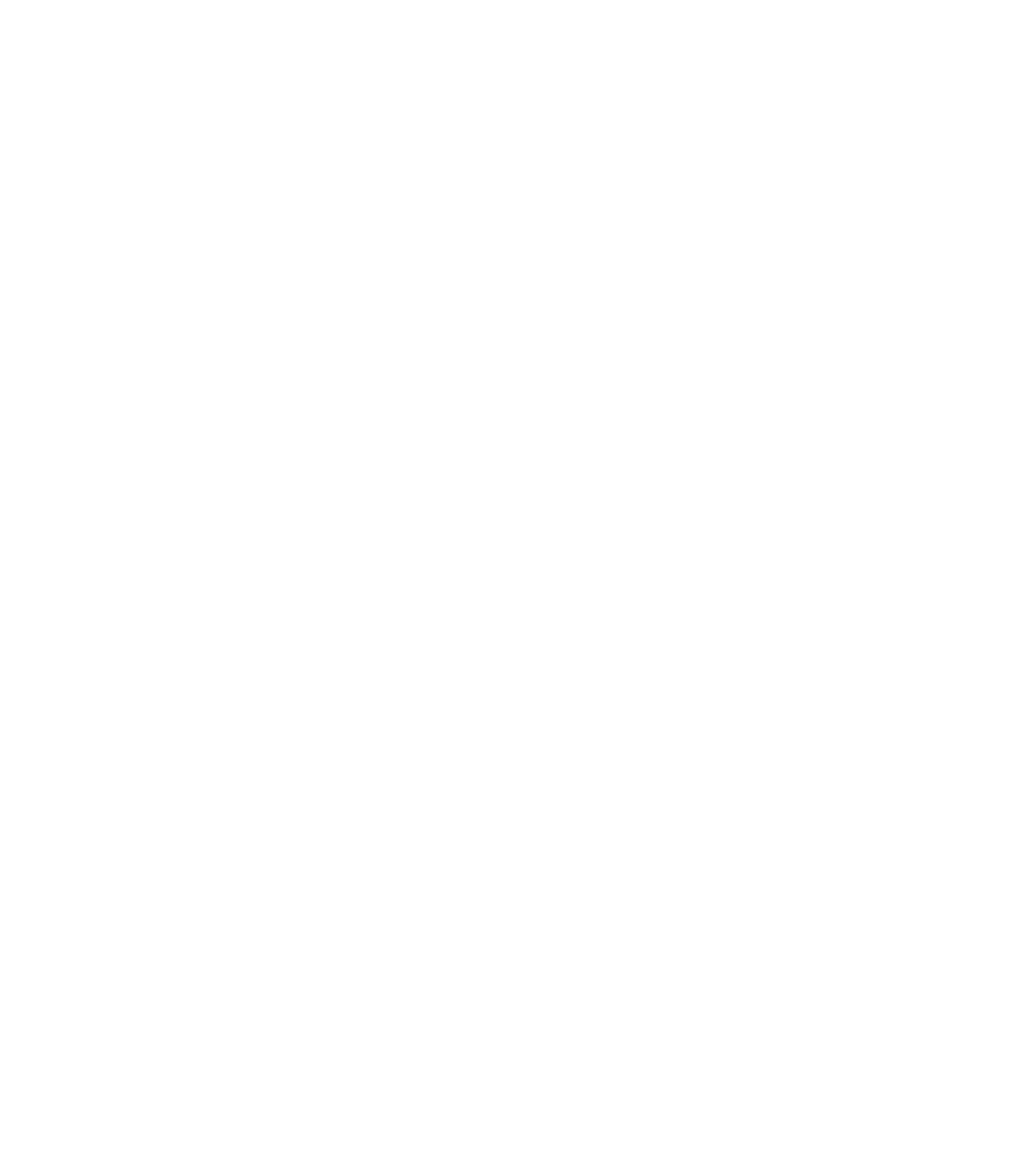
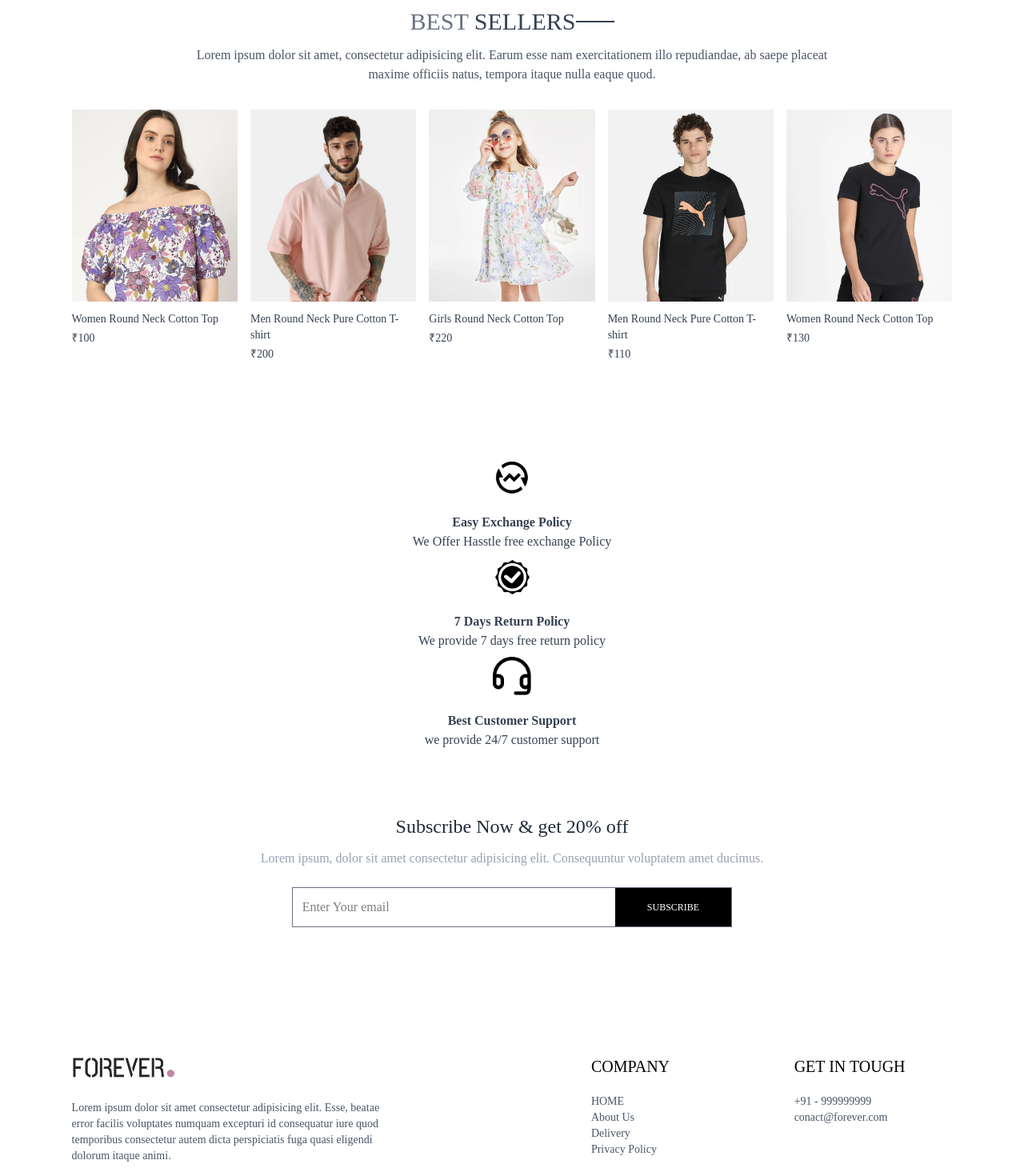
Before and after one commit to akshatlambhate/ClothingBrand, a React (Vite) app in the folder client/: page / in a window 1280 px wide. Shown: the part 1440-2910 px from the top of the page at 80% size. Before the commit the page ends 1417 px from the top, so only its background shows below. Built offline with nearby package versions, Linux system fonts and the light colour scheme.

Commit message:
Home Page UI is completed and all the essentials components is mainly created

```diff
--- a/client/src/App.jsx
+++ b/client/src/App.jsx
@@ -9,6 +9,7 @@ import Login from './pages/Login'
 import PlaceOrder from './pages/PlaceOrder'
 import Orders from './pages/Orders'
 import Navbar from './Components/Navbar'
+import Footer from './Components/Footer'
 function App() {
 
   return (
@@ -25,6 +26,7 @@ function App() {
            <Route path ='/place-order' element ={<PlaceOrder />} />
            <Route path ='/orders' element ={<Orders />} />
         </Routes>
+        <Footer />
 
     </div>
   )
--- /dev/null
+++ b/client/src/Components/BestSeller.jsx
@@ -0,0 +1,36 @@
+import React, { useContext, useEffect, useState } from "react";
+import { ShopContext } from "../context/ShopContext";
+import Title from "./Title";
+import ProductItem from "./ProductItem";
+
+const BestSeller = () => {
+  const { products } = useContext(ShopContext);
+  const [bestSeller, setBestSeller] = useState([]);
+
+  useEffect(() => {
+    const bestProduct = products.filter((item) => item.bestseller);
+    setBestSeller(bestProduct.slice(0, 5));
+  }, []);
+
+  return (
+    <div className="my-10">
+      <div className="text-center text-3xl py-8">
+        <Title text1={"BEST"} text2={"SELLERS"} />
+        <p className="w-3/4 m-auto text-xs sm:text-sm md:text-base text-gray-600">
+          Lorem ipsum dolor sit amet, consectetur adipisicing elit. Earum esse
+          nam exercitationem illo repudiandae, ab saepe placeat maxime officiis
+          natus, tempora itaque nulla eaque quod.
+        </p>
+      </div>
+       <div className="grid grid-cols-2 sm:grid-cols-3 md:grid-cols-4 lg:grid-cols-5 gap-4 gap-y-6">
+         {
+            bestSeller.map((item,index)=>(
+                <ProductItem key={index} id={item._id} name={item.name} image={item.image} price={item.price} />
+            ))
+         }
+       </div>
+    </div>
+  );
+};
+
+export default BestSeller;
--- /dev/null
+++ b/client/src/Components/Footer.jsx
@@ -0,0 +1,44 @@
+import React from 'react'
+import { assets } from '../assets/frontend_assets/assets'
+
+const Footer = () => {
+  return (
+    <div>
+        <div className="flex flex-col  sm:grid grid-cols-[3fr_1fr_1fr] gap-14 my-10 mt-40 text-sm">
+            <div className="">
+
+                <img src={assets.logo} className='mb-5 w-32' alt="" />
+                <p className='w-full md:w-2/3 text-gray-600'>
+                    Lorem ipsum dolor sit amet consectetur adipisicing elit. Esse, beatae error facilis voluptates numquam excepturi id consequatur iure quod temporibus consectetur autem dicta perspiciatis fuga quasi eligendi dolorum itaque animi.
+                </p>
+
+            </div>
+            <div className="">
+                <p className=" text-xl font-medium mb-5">COMPANY</p>
+               <ul className='flex flex-col gap1 text-gray-600'>
+                  <li>HOME</li>
+                <li>About Us</li>
+                <li>Delivery</li>
+                <li>Privacy Policy</li>
+               </ul>
+
+            </div>
+           <div className="">
+            <p className=" text-xl font-medium mb-5 ">GET IN TOUGH</p>
+            <ul className='flex flex-col gap1 text-gray-600'>
+                  <li>+91 - 999999999</li>
+                <li>conact@forever.com</li>
+
+               </ul>
+
+           </div>
+        </div>
+        <div className="">
+            <hr />
+            <p className="py-5 text-sm text-center"> Copyright2024@ forever.com = All RightReserved</p>
+        </div>
+    </div>
+  )
+}
+
+export default Footer
--- /dev/null
+++ b/client/src/Components/NewsLetter.jsx
@@ -0,0 +1,26 @@
+import React from 'react'
+
+const NewsLetter = () => {
+    const onSubmitHandler =(e) =>{
+        e.preventDefault();
+
+
+    }
+  return (
+    <div className='text-center '>
+        <p className="text-2xl font-medium text-gray-800"> Subscribe Now & get 20% off</p>
+        <p className="text-gray-400 mt-3 ">
+            Lorem ipsum, dolor sit amet consectetur adipisicing elit. Consequuntur voluptatem amet ducimus.
+        </p>
+        <form onSubmit={onSubmitHandler} action="" className='w-full sm:w-1/2 flex items-center gap-3 mx-auto my-6 border border-gray-500 pl-3'>
+            <input className='w-full sm:flex-1 outline-none ' required type="email" id='email' placeholder='Enter Your email' />
+            <button type='submit' className='bg-black text-white text-xs px-10 py-4 '>
+                SUBSCRIBE
+
+            </button>
+        </form>
+    </div>
+  )
+}
+
+export default NewsLetter
--- /dev/null
+++ b/client/src/Components/OurPolicy.jsx
@@ -0,0 +1,28 @@
+import React from 'react'
+import { assets } from '../assets/frontend_assets/assets'
+
+const OurPolicy = () => {
+  return (
+    <div className='flex flex-col sm:flex-col justify-around gap-12 sm:gap-2 text-center py-20 text-xs sm:text-sm md:text-base text-gray-700'>
+        <div className="">
+            <img src={assets.exchange_icon} className='w-12 m-auto mb-5' alt="" />
+            <p className='font-semibold'>Easy Exchange Policy</p>
+            <p className='text-gray-700'>We Offer Hasstle free exchange Policy</p>
+        </div>
+        <div className="">
+            <img src={assets.quality_icon} className='w-12 m-auto mb-5' alt="" />
+            <p className='font-semibold'> 7 Days Return Policy</p>
+            <p className='text-gray-700'>We provide 7 days free return policy</p>
+        </div>
+        <div className="">
+            <img src={assets.support_img} className='w-12 m-auto mb-5' alt="" />
+            <p className='font-semibold'>Best Customer Support</p>
+            <p className='text-gray-700'> we provide 24/7 customer support</p>
+        </div>
+
+
+    </div>
+  )
+}
+
+export default OurPolicy
--- a/client/src/pages/Home.jsx
+++ b/client/src/pages/Home.jsx
@@ -1,12 +1,18 @@
 import React from 'react'
 import Hero from '../Components/Hero'
 import LatestCollection from '../Components/LatestCollection'
+import BestSeller from '../Components/BestSeller'
+import OurPolicy from '../Components/OurPolicy'
+import NewsLetter from '../Components/NewsLetter'
 
 const Home = () => {
   return (
     <div>
       <Hero />
       <LatestCollection />
+      <BestSeller />
+      <OurPolicy />
+      <NewsLetter />
     </div>
   )
 }
```
